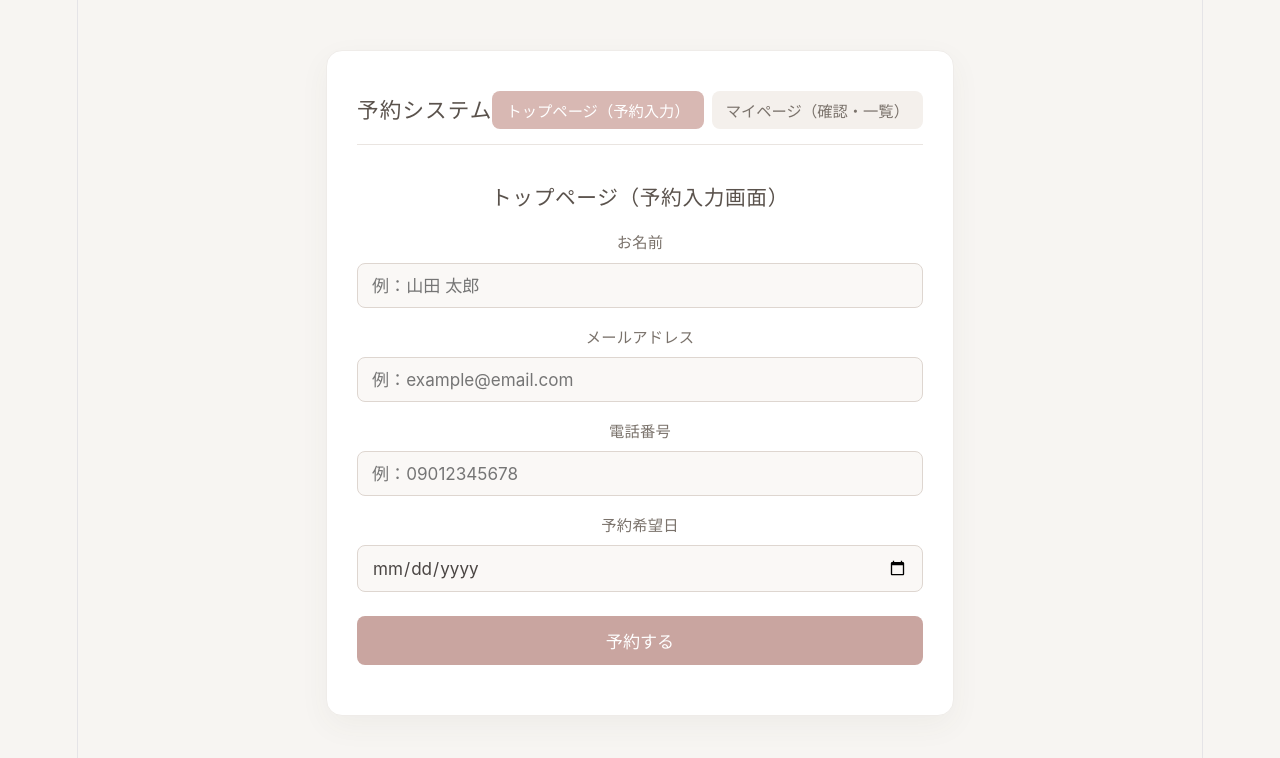
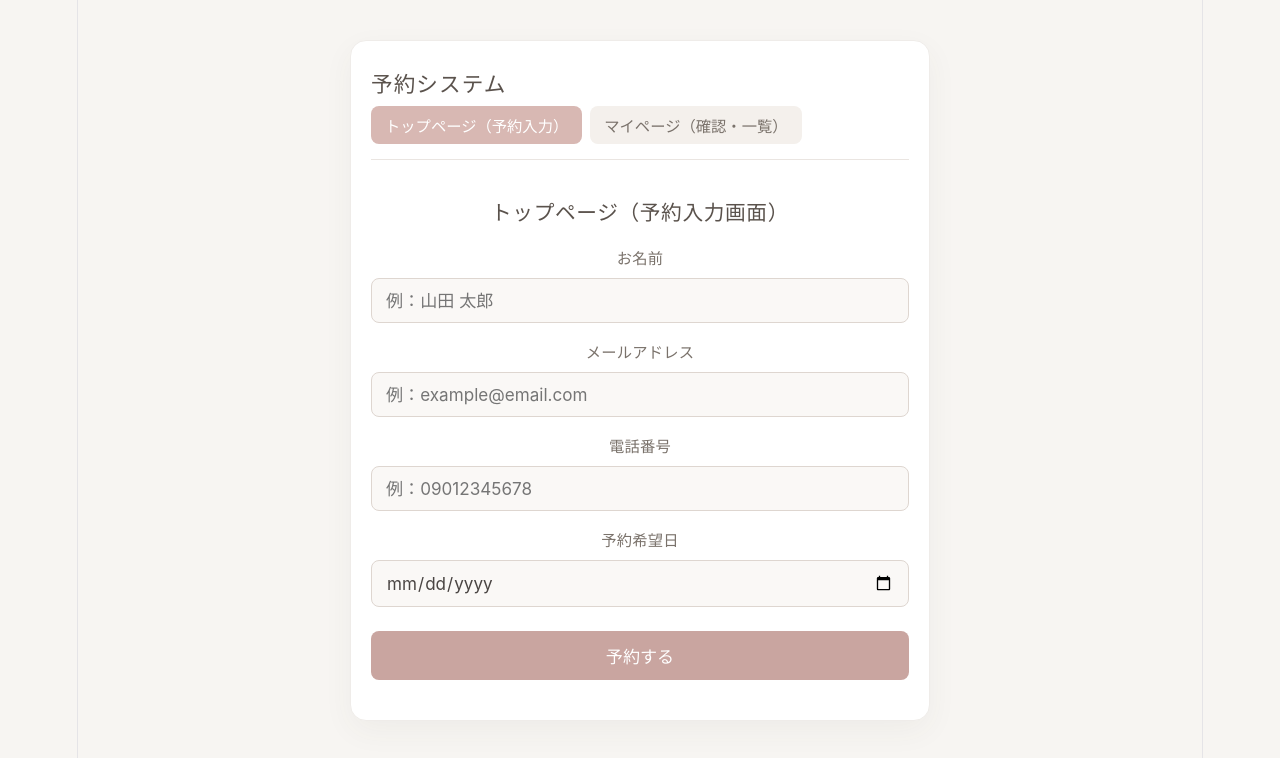
Before and after one commit to IkuyoYamaguchi/reservation-system, a React (Vite) app: page / in a window 1280 px wide. Shown: the top 758 px of the page. Built offline with nearby package versions, Linux system fonts and the light colour scheme.

Commit message:
画面サイズに合わせてサイズが柔軟に変わるレスポンシブ対応を追加

```diff
--- a/src/App.css
+++ b/src/App.css
@@ -1,4 +1,4 @@
-/* 全体のベース設定：上品なグレージュの背景と、シンプルな sans-serif フォント指定 */
+/* 全体のベース設定 */
 body {
   margin: 0;
   padding: 0;
@@ -11,11 +11,13 @@ body {
   -moz-osx-font-smoothing: grayscale;
 }
 
-/* アプリ全体のコンテナ */
+/* アプリ全体のコンテナ：画面幅に合わせて伸縮しつつ、広がりすぎないように調整 */
 .app-container {
-  padding: 40px 30px;
-  max-width: 580px;
-  margin: 50px auto;
+  width: 90%; /* 画面が狭いときは横幅の90%を使う */
+  max-width: 580px; /* パソコンなどでは最大580pxまでにする */
+  margin: 40px auto; /* 上下に余白を取り、左右は中央寄せ */
+  padding: 30px 20px; /* 内側の余白 */
+  box-sizing: border-box; /* パディングを含めてサイズを計算する */
   background-color: #ffffff;
   border-radius: 16px;
   box-shadow: 0 10px 30px rgba(74, 69, 67, 0.05);
@@ -30,6 +32,8 @@ header {
   display: flex;
   justify-content: space-between;
   align-items: center;
+  flex-wrap: wrap; /* 画面がすごく狭いときに折り返せるようにする */
+  gap: 10px;
 }
 
 header h2 {
@@ -150,10 +154,12 @@ form[onSubmit*="Search"] {
   display: flex;
   gap: 8px;
   margin-bottom: 25px;
+  flex-wrap: wrap; /* スマホで縦並びに崩れないようにする配慮 */
 }
 
 form[onSubmit*="Search"] input {
   flex: 1;
+  min-width: 200px;
 }
 
 form[onSubmit*="Search"] button {
@@ -242,6 +248,8 @@ li button:hover {
   justify-content: center;
   align-items: center;
   z-index: 1000;
+  padding: 15px; /* スマホの端に寄ったときに余白を確保 */
+  box-sizing: border-box;
 }
 
 /* モーダルのボックス本体 */
@@ -249,9 +257,10 @@ li button:hover {
   background: #ffffff;
   padding: 35px 30px;
   border-radius: 16px;
-  width: 90%;
+  width: 100%;
   max-width: 400px;
   box-shadow: 0 15px 35px rgba(74, 69, 67, 0.1);
   text-align: center;
   border: 1px solid #efece9;
+  box-sizing: border-box;
 }
```
